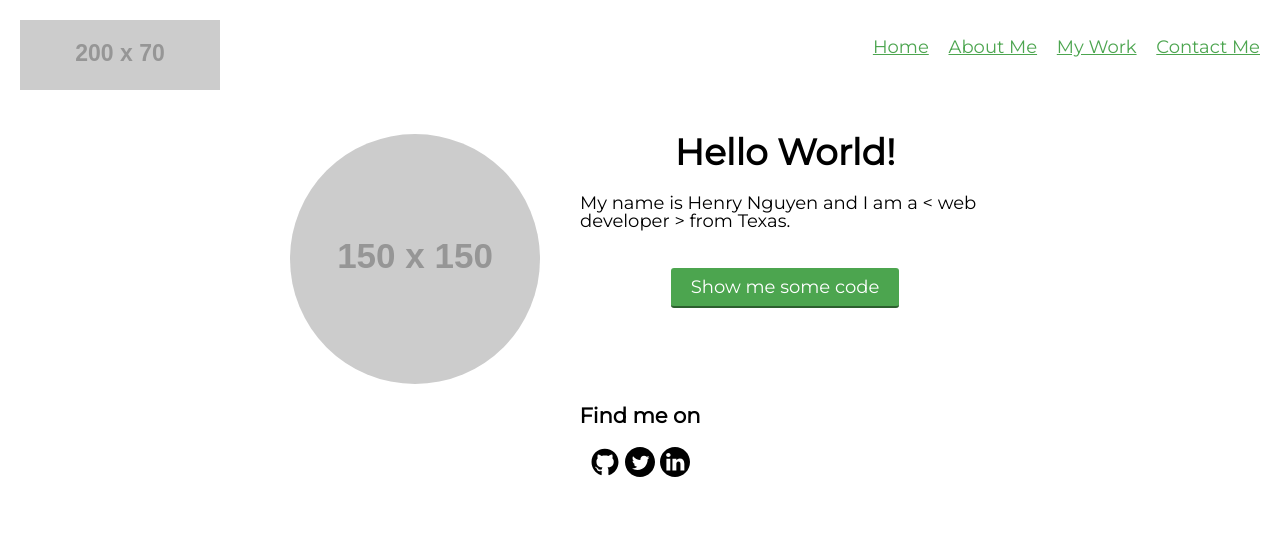
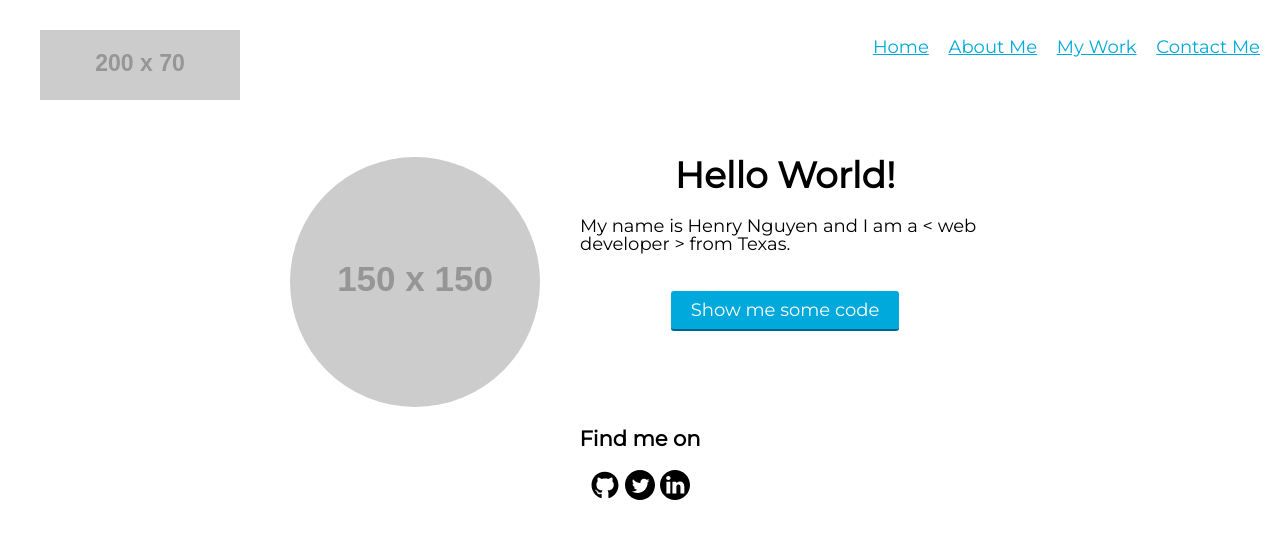
Before and after one commit to HenryN05/portfolio-website, a plain HTML site: page index.html in a window 1280 px wide. Drawn offline with nearby package versions, Linux system fonts and the light colour scheme; placeholder pictures from the web are drawn by us; a web font is replaced by a local one.

Commit message:
Made a and buttons blue; logo turned into button

```diff
--- a/css/styles.css
+++ b/css/styles.css
@@ -1,6 +1,6 @@
 :root {
-  --primary-color: #4ca54f;
-  --secondary-color: #2c5f2e;
+  --primary-color: #00a9dc;
+  --secondary-color: #00658a;
   --centered-margin: 0 auto;
 }
 
@@ -86,10 +86,15 @@ input[type=tel], input[type=email], textarea {
   display: inline-block;
 }
 
-.second_button {
-  background-color: white;
-  border: 2px solid var(--primary-color);
-  color: var(--primary-color);
+.secondary_button {
+  color: white;
+  font-family: inherit;
+  text-decoration: none;
+  padding: 10px 20px;
+  border: none;
+  border-radius: 3px;
+  border-bottom: 2px solid var(--secondary-color);
+  transition: opacity 0.4s;
 }
 
 .navigation-list {
--- a/css/styles.production.css
+++ b/css/styles.production.css
@@ -1,6 +1,12 @@
+:root {
+  --primary-color: #00a9dc;
+  --secondary-color: #00658a;
+  --centered-margin: 0 auto;
+}
+
 * {
   -webkit-box-sizing: border-box;
-  box-sizing: border-box;
+          box-sizing: border-box;
 }
 
 body {
@@ -29,7 +35,7 @@ h h3 {
 }
 
 a {
-  color: #4ca54f;
+  color: var(--primary-color);
 }
 
 li {
@@ -37,7 +43,7 @@ li {
 }
 
 table {
-  margin: 0 auto;
+  margin: var(--centered-margin);
 }
 
 .label {
@@ -46,43 +52,15 @@ table {
   text-align: left;
 }
 
-button {
-  background-color: #4ca54f;
+button, .button, input[type=submit] {
+  background-color: var(--primary-color);
   color: white;
   font-family: inherit;
   text-decoration: none;
   padding: 10px 20px;
   border: none;
   border-radius: 3px;
-  border-bottom: 2px solid #2c5f2e;
-  -webkit-transition: opacity 0.4s;
-  -o-transition: opacity 0.4s;
-  transition: opacity 0.4s;
-}
-
-.button {
-  background-color: #4ca54f;
-  color: white;
-  font-family: inherit;
-  text-decoration: none;
-  padding: 10px 20px;
-  border: none;
-  border-radius: 3px;
-  border-bottom: 2px solid #2c5f2e;
-  -webkit-transition: opacity 0.4s;
-  -o-transition: opacity 0.4s;
-  transition: opacity 0.4s;
-}
-
-input[type=submit] {
-  background-color: #4ca54f;
-  color: white;
-  font-family: inherit;
-  text-decoration: none;
-  padding: 10px 20px;
-  border: none;
-  border-radius: 3px;
-  border-bottom: 2px solid #2c5f2e;
+  border-bottom: 2px solid var(--secondary-color);
   -webkit-transition: opacity 0.4s;
   -o-transition: opacity 0.4s;
   transition: opacity 0.4s;
@@ -91,17 +69,8 @@ a:hover, a:focus, button:hover, button:focus, .button:hover, .button:focus, inpu
   cursor: pointer;
   opacity: 0.8;
 }
-a:visited {
-  color: #2c5f2e;
-}
-button:visited {
-  color: #2c5f2e;
-}
-.button:visited {
-  color: #2c5f2e;
-}
-input[type=submit]:visited {
-  color: #2c5f2e;
+a:visited, button:visited, .button:visited, input[type=submit]:visited {
+  color: var(--secondary-color);
 }
 a:active, button:active, .button:active, input[type=submit]:active {
   opacity: 0.4;
@@ -120,10 +89,16 @@ input[type=tel], input[type=email], textarea {
   display: inline-block;
 }
 
-.second_button {
-  background-color: white;
-  border: 2px solid #4ca54f;
-  color: #4ca54f;
+.secondary_button {
+  color: white;
+  font-family: inherit;
+  text-decoration: none;
+  padding: 10px 20px;
+  border: none;
+  border-radius: 3px;
+  -webkit-transition: opacity 0.4s;
+  -o-transition: opacity 0.4s;
+  transition: opacity 0.4s;
 }
 
 .navigation-list {
@@ -157,7 +132,7 @@ input[type=tel], input[type=email], textarea {
 
 .profile {
   max-width: 700px;
-  margin: 0 auto;
+  margin: var(--centered-margin);
 }
 
 .profile-portrait {
@@ -181,7 +156,7 @@ input[type=tel], input[type=email], textarea {
 }
 
 main {
-  margin: 0 auto;
+  margin: var(--centered-margin);
 }
 
 .grid-item {
@@ -222,6 +197,13 @@ main {
     grid-row: 1/3;
   }
 
+  @media (max-width: 500px) {
+    .grid {
+      -ms-grid-columns: 1fr;
+      grid-template-columns: 1fr;
+    }
+  }
+
   @media (min-width: 500px) and (max-width: 750px) {
     .grid {
       -ms-grid-columns: 1fr 20px 1fr;
--- a/index.html
+++ b/index.html
@@ -18,7 +18,9 @@
 
   <body>
     <header class="page-header">
-      <img src="http://via.placeholder.com/200x70" class="page-header_item" alt="logo">
+      <a href="index.html" role="menuitem" class="navigation-list__item--active">
+        <img src="http://via.placeholder.com/200x70" class="page-header_item secondary_button" alt="logo">
+      </a>
       <nav class="main-navigation page-header_item">
         <ul role="menubar" class="navigation-list">
           <li role="presentation">
```
